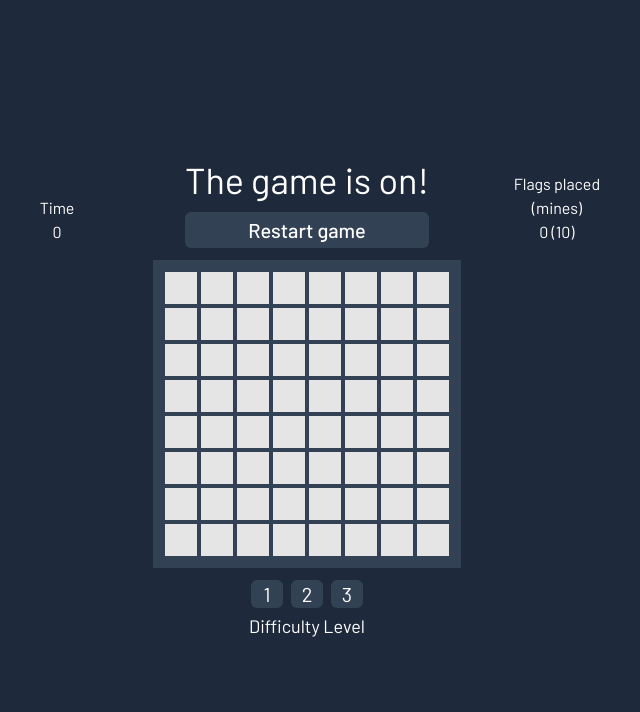
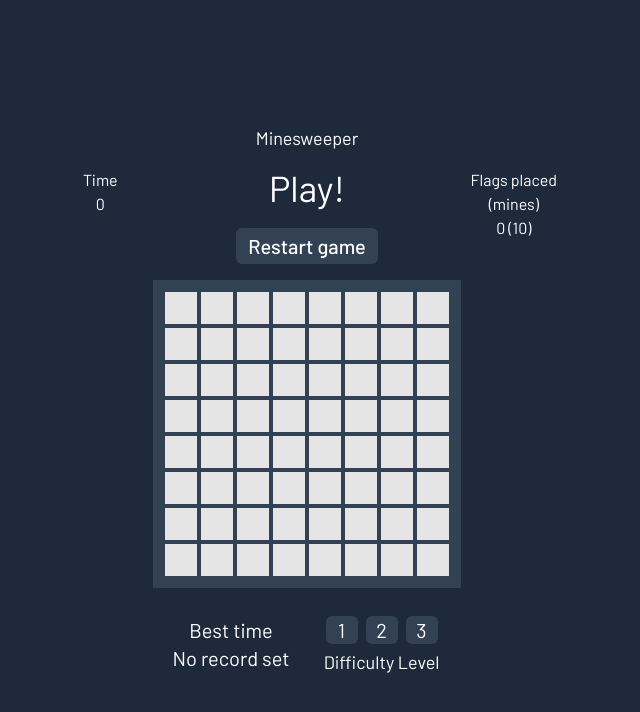
Before and after one commit to karolstawowski/MinesweeperTS, a React (Vite) app: page / in a window 1280 px wide. Shown: the top 712 px of the page, without its empty margins (333-973 px from the left). Built offline with nearby package versions, Linux system fonts and the light colour scheme.

Commit message:
feat: add personal best score tracking

```diff
--- a/src/App.tsx
+++ b/src/App.tsx
@@ -1,6 +1,7 @@
 import { useEffect, useRef, useState } from 'react'
 import { Cell } from './components/Cell'
 import { DifficultyLevelButton } from './components/DifficultyLevelButton'
+import { useLocalStorage } from './hooks/useLocalStorage'
 import { difficultyLevels, DiffucultyLevelType } from './utils/difficultyLevel'
 import {
   CellType,
@@ -13,13 +14,12 @@ import {
 } from './utils/game'
 
 export const App = (): JSX.Element => {
-  const [difficultyLevel, setDifficultyLevel] = useState<DiffucultyLevelType>(
-    difficultyLevels[0]
-  )
+  const [gameDifficultyLevel, setGameDifficultyLevel] =
+    useState<DiffucultyLevelType>(difficultyLevels[0])
   const [gameStatus, setGameStatus] = useState<GameStatus>(GameStatus.GameWorks)
   const initialGameBoard = generateCells(
-    difficultyLevel.boardWidth,
-    difficultyLevel.boardHeight
+    gameDifficultyLevel.boardWidth,
+    gameDifficultyLevel.boardHeight
   )
 
   const [cells, setCells] = useState<CellType[][]>(initialGameBoard)
@@ -28,35 +28,67 @@ export const App = (): JSX.Element => {
   >()
   const [gameDuration, setGameDuration] = useState<number>(0)
   const gameInterval = useRef<number>()
+  const [bestScore, setBestScore] = useLocalStorage<number>(
+    'minesweeperBestScore'.concat(gameDifficultyLevel.level.toString()),
+    -1
+  )
+
+  useEffect(() => {
+    if (gameStatus === GameStatus.GameWon) {
+      const newBestScore =
+        bestScore > gameDuration || bestScore < 0 ? gameDuration : bestScore
+
+      setBestScore(newBestScore)
+      clearInterval(gameInterval.current)
+    } else if (gameStatus === GameStatus.GameOver) {
+      clearInterval(gameInterval.current)
+    }
+  }, [gameStatus, bestScore, gameDuration])
 
   const changeDifficultyLevel = (
     difficultyLevel: DiffucultyLevelType
   ): void => {
     setGameStatus(GameStatus.GameWorks)
-    setDifficultyLevel(difficultyLevel)
+    setGameDifficultyLevel(difficultyLevel)
     setFirstCell(undefined)
     setCells(
       generateCells(difficultyLevel.boardWidth, difficultyLevel.boardHeight)
+    )
+
+    clearInterval(gameInterval.current)
+    setGameDuration(0)
+    setBestScore(
+      localStorage.getItem(
+        'minesweeperBestScore'.concat(difficultyLevel.level.toString())
+      )
+        ? Number(
+            localStorage.getItem(
+              'minesweeperBestScore'.concat(difficultyLevel.level.toString())
+            )
+          )
+        : -1
     )
   }
 
   const onCellLeftClick = (board: CellType[][], x: number, y: number): void => {
     let newCells
+
     if (firstCell === undefined) {
       setFirstCell({ x, y })
-      newCells = generateMines(cells, difficultyLevel, { x, y })
+      newCells = generateMines(cells, gameDifficultyLevel, { x, y })
       setCells(newCells)
 
       gameInterval.current = setInterval(() => {
         setGameDuration((gameDuration) => gameDuration + 1)
       }, 1000)
     }
+
     if (gameStatus === GameStatus.GameWorks) {
       const [newBoard, newGameStatus] = openCells(
         newCells ?? board,
         x,
         y,
-        difficultyLevel
+        gameDifficultyLevel
       )
 
       if (newGameStatus) {
@@ -79,28 +111,24 @@ export const App = (): JSX.Element => {
     setGameDuration(0)
   }
 
-  useEffect(() => {
-    if (
-      gameStatus === GameStatus.GameOver ||
-      gameStatus === GameStatus.GameWon
-    ) {
-      clearInterval(gameInterval.current)
+  const displayBestTime = (bestTime: number): string => {
+    return bestTime > 0 ? bestTime.toString() : 'No record set'
   }
-  }, [gameStatus])
 
   return (
-    <div className="flex flex-col flex-wrap items-center content-center justify-center min-h-screen text-white bg-slate-800">
-      <div className="md:[&>*]:mx-2 lg:[&>*]:mx-4 xl:[&>*]:mx-8 flex md:block flex-col">
-        <div className="order-1 inline-block w-full mt-1 mb-3 text-center md:m-0 md:w-auto">
+    <div className="flex flex-col flex-wrap items-center content-center justify-center min-h-screen text-white md:gap-4 bg-slate-800">
+      <h1 className="md:text-lg">Minesweeper</h1>
+      <div className="md:[&>*]:mx-2 lg:[&>*]:mx-4 xl:[&>*]:mx-8 flex flex-col md:flex-row gap-2">
+        <div className="order-1 inline-block w-full mb-2 text-center md:order-none md:mb-0 md:w-auto">
           <h3 className="md:w-32">Time</h3>
           <h4>{gameDuration}</h4>
         </div>
         <div className="inline-block w-50 md:w-auto">
-          <h1 className="text-2xl text-center md:text-4xl">
+          <h2 className="text-2xl text-center md:text-4xl">
             {gameStatusInformation(gameStatus)}
-          </h1>
+          </h2>
           <h2
-            className="px-3 py-1 my-2 font-medium text-center rounded-md cursor-pointer md:my-3 md:text-xl bg-slate-700 hover:bg-slate-500"
+            className="px-3 py-1 mt-2 font-medium text-center rounded-md cursor-pointer md:mt-5 md:text-xl bg-slate-700 hover:bg-slate-400"
             onClick={onGameRestart}
           >
             Restart game
@@ -109,7 +137,7 @@ export const App = (): JSX.Element => {
         <div className="inline-block w-full text-center md:w-auto">
           <h3 className="md:w-32">Flags placed (mines)</h3>
           <h4>
-            {countFlaggedCells(cells)} ({difficultyLevel.minesNumber})
+            {countFlaggedCells(cells)} ({gameDifficultyLevel.minesNumber})
           </h4>
         </div>
       </div>
@@ -117,7 +145,7 @@ export const App = (): JSX.Element => {
       <div className="flex justify-center select-none">
         <div
           style={{
-            gridTemplateColumns: `repeat(${difficultyLevel.boardWidth}, minmax(0, 1fr))`,
+            gridTemplateColumns: `repeat(${gameDifficultyLevel.boardWidth}, minmax(0, 1fr))`,
           }}
           className="grid gap-[2px] p-1 md:p-2 lg:p-3 md:gap-1 bg-slate-700"
           onContextMenu={(
@@ -141,26 +169,34 @@ export const App = (): JSX.Element => {
         </div>
       </div>
 
-      <div className="flex justify-center w-full mt-3 md:text-xl">
-        {difficultyLevels.map((difficultyLevel) => (
+      <div className="flex gap-8 mt-3 md:text-xl">
+        <div className="text-center">
+          <h3>Best time</h3>
+          <h4>{displayBestTime(bestScore)}</h4>
+        </div>
+        <div className="flex flex-col items-center justify-center">
+          <div className="flex flex-wrap">
+            {difficultyLevels.map((diffLevel) => (
               <DifficultyLevelButton
-            key={difficultyLevel.level}
-            difficultyLevel={difficultyLevel.level}
+                key={diffLevel.level}
+                difficultyLevel={diffLevel.level}
+                isSelected={diffLevel.level === gameDifficultyLevel.level}
                 onSetDifficultyLevel={(): void =>
-              changeDifficultyLevel(difficultyLevel)
+                  changeDifficultyLevel(diffLevel)
                 }
               />
             ))}
           </div>
-
-      <h3 className="mt-1 md:text-lg">Difficulty Level</h3>
+          <h3 className="mt-1 text-center md:text-lg">Difficulty Level</h3>
+        </div>
+      </div>
     </div>
   )
 }
 
 const gameStatusInformation = (gameStatus: GameStatus): string => {
   const gameInformation = {
-    GameWorks: 'The game is on!',
+    GameWorks: 'Play!',
     GameOver: 'Game Over!',
     GameWon: 'You won!',
   }
--- a/src/components/DifficultyLevelButton.tsx
+++ b/src/components/DifficultyLevelButton.tsx
@@ -1,17 +1,19 @@
 type DifficultyLevelButtonType = {
   difficultyLevel: number
   onSetDifficultyLevel: () => void
+  isSelected: boolean
 }
 
 export const DifficultyLevelButton = ({
   difficultyLevel,
   onSetDifficultyLevel,
+  isSelected,
 }: DifficultyLevelButtonType): JSX.Element => {
   return (
     <a
-      className={`${
-        difficultyLevel === 3 ? 'hidden' : ''
-      } md:block w-8 mx-1 text-center rounded-md cursor-pointer bg-slate-700 hover:bg-slate-500`}
+      className={`${difficultyLevel === 3 ? 'hidden' : ''} ${
+        isSelected ? 'bg-slate-500' : ''
+      } md:block w-8 mx-1 text-center rounded-md cursor-pointer bg-slate-700 hover:bg-slate-400`}
       onClick={onSetDifficultyLevel}
     >
       {difficultyLevel}
--- /dev/null
+++ b/src/hooks/useLocalStorage.ts
@@ -0,0 +1,26 @@
+import { useEffect, useState } from 'react'
+
+const getLocalStorageValue = <T>(key: string, defaultValue: T): T => {
+  const item = localStorage.getItem(key)
+
+  if (item) {
+    return JSON.parse(item) as T
+  }
+
+  return defaultValue
+}
+
+export const useLocalStorage = <T>(
+  key: string,
+  defaultValue: T
+): [T, (value: React.SetStateAction<T>) => void] => {
+  const [value, setValue] = useState<T>(() =>
+    getLocalStorageValue(key, defaultValue)
+  )
+
+  useEffect(() => {
+    localStorage.setItem(key, JSON.stringify(value))
+  }, [key, value])
+
+  return [value, setValue]
+}
```
Lines whose indentation alone changed are shown as unchanged.
